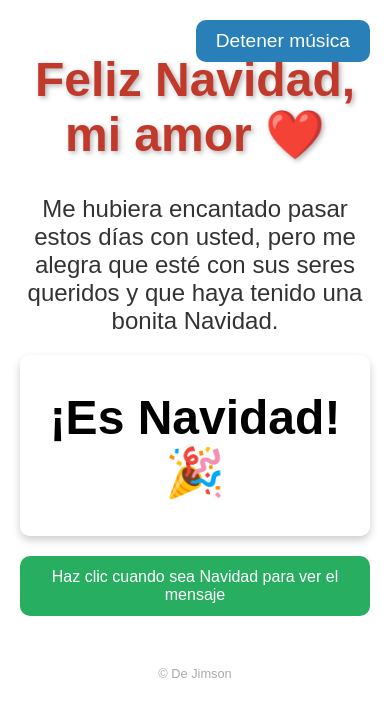
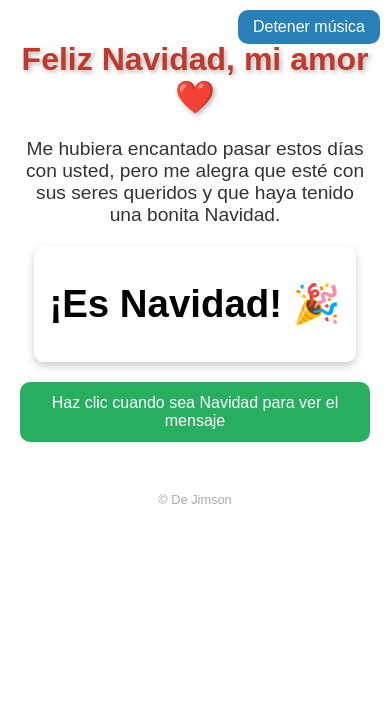
Before and after one commit to SebasDev11/FelizNavidad, a plain HTML site: page index.html in a window 390 px wide. Drawn offline with Linux system fonts and the light colour scheme.

Commit message:
sEGUNDOCOMMIT

```diff
--- a/style.css
+++ b/style.css
@@ -7,6 +7,7 @@ html, body {
     background: rgb(255, 255, 255); /* Fondo blanco */
     color: #333;
     text-align: center;
+    overflow-x: hidden; /* Evita desplazamiento horizontal */
 }
 
 .container {
@@ -134,9 +135,9 @@ footer p {
 
 /* Estilo para el botón de música */
 #stop-music {
-    position: absolute;
-    top: 20px;
-    right: 20px;
+    position: fixed; /* Usar "fixed" para que esté fijo en la pantalla */
+    top: 20px; /* Colocado 20px desde la parte superior */
+    right: 20px; /* Colocado 20px desde la parte derecha */
     padding: 10px 20px;
     background-color: #2980b9;
     color: white;
@@ -145,26 +146,39 @@ footer p {
     cursor: pointer;
     font-size: 1.2em;
     z-index: 100; /* Asegura que el botón esté por encima de otros elementos */
+    transition: background-color 0.3s ease;
 }
 
 #stop-music:hover {
     background-color: #3498db;
 }
 
+/* Ajustes para pantallas más pequeñas */
+@media (max-width: 768px) {
+    /* Botón de música */
+    #stop-music {
+        top: 10px; /* Reducir el espacio superior en pantallas pequeñas */
+        right: 10px; /* Reducir el espacio derecho en pantallas pequeñas */
+        padding: 8px 15px; /* Reducir el tamaño del botón */
+        font-size: 1em; /* Reducir el tamaño de la fuente */
+    }
 
-/* Estilo adaptado para pantallas móviles */
-@media (max-width: 768px) {
+    /* Contenedor y otros elementos */
     .container {
-        padding: 20px;
+        padding: 20px; /* Reducir el padding en dispositivos móviles */
+    }
+
+    header h1 {
+        font-size: 2em; /* Reducir el tamaño del título */
+    }
+
+    main p {
+        font-size: 1.2em; /* Reducir el tamaño del texto */
     }
 
     .countdown-container {
-        font-size: 2em;
-        padding: 15px;
-    }
-
-    #special-message {
-        font-size: 1.5em;
+        font-size: 2em; /* Reducir el tamaño del contador */
+        padding: 15px; /* Reducir el padding del contador */
     }
 
     button {
```
